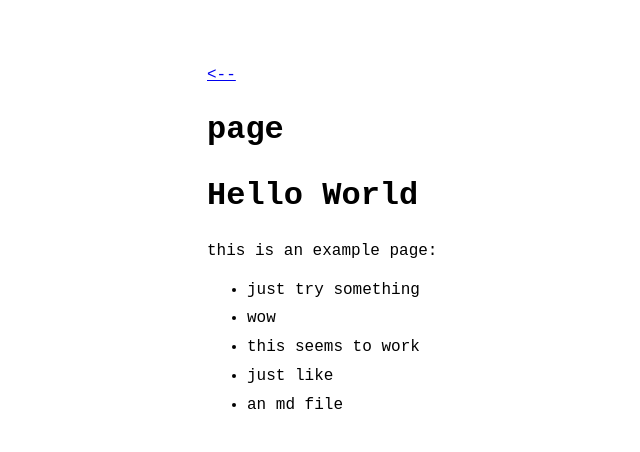
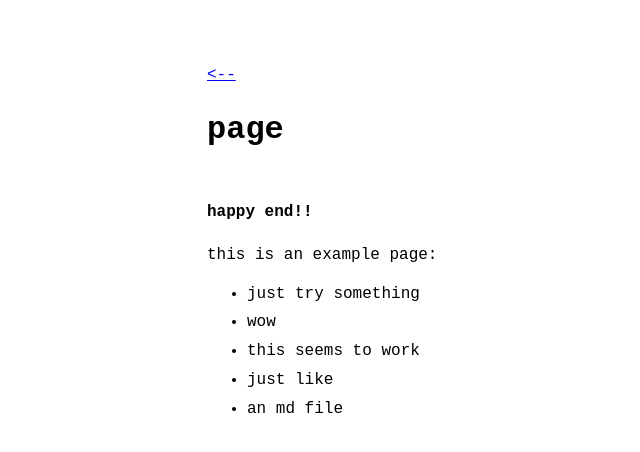
Before and after one commit to scalzos/scalzos.github.io, a Jekyll site: the page built from pages/page.md, in a window 1280 px wide. Shown: the top 452 px of the page, without its empty margins (113-753 px from the left). Built offline with Jekyll 4.4.1, drawn with Linux system fonts in a browser that asks for light colours.

Commit message:
Update page.md

```diff
--- a/pages/page.md
+++ b/pages/page.md
@@ -3,7 +3,7 @@ layout: page
 title: page
 ---
 
-# Hello World
+#### happy end!!
 
 this is an example page:
 
```
